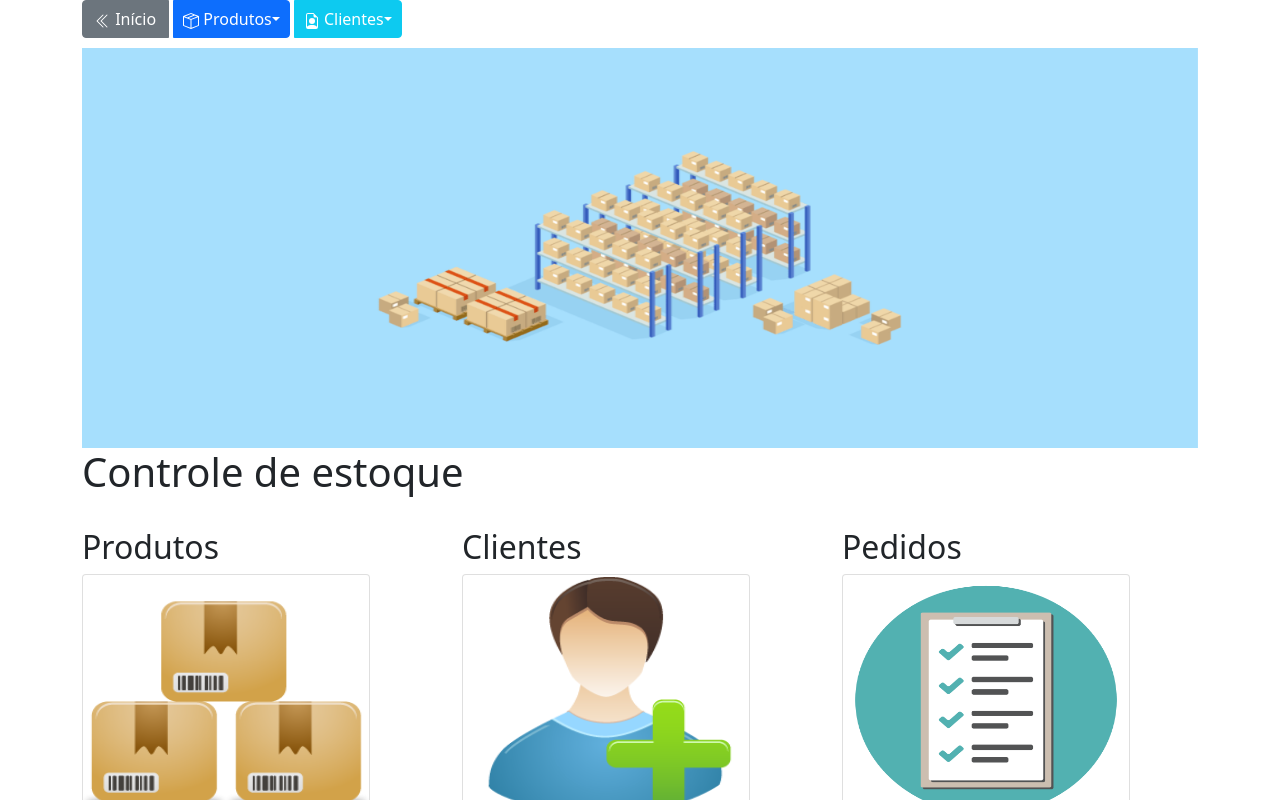
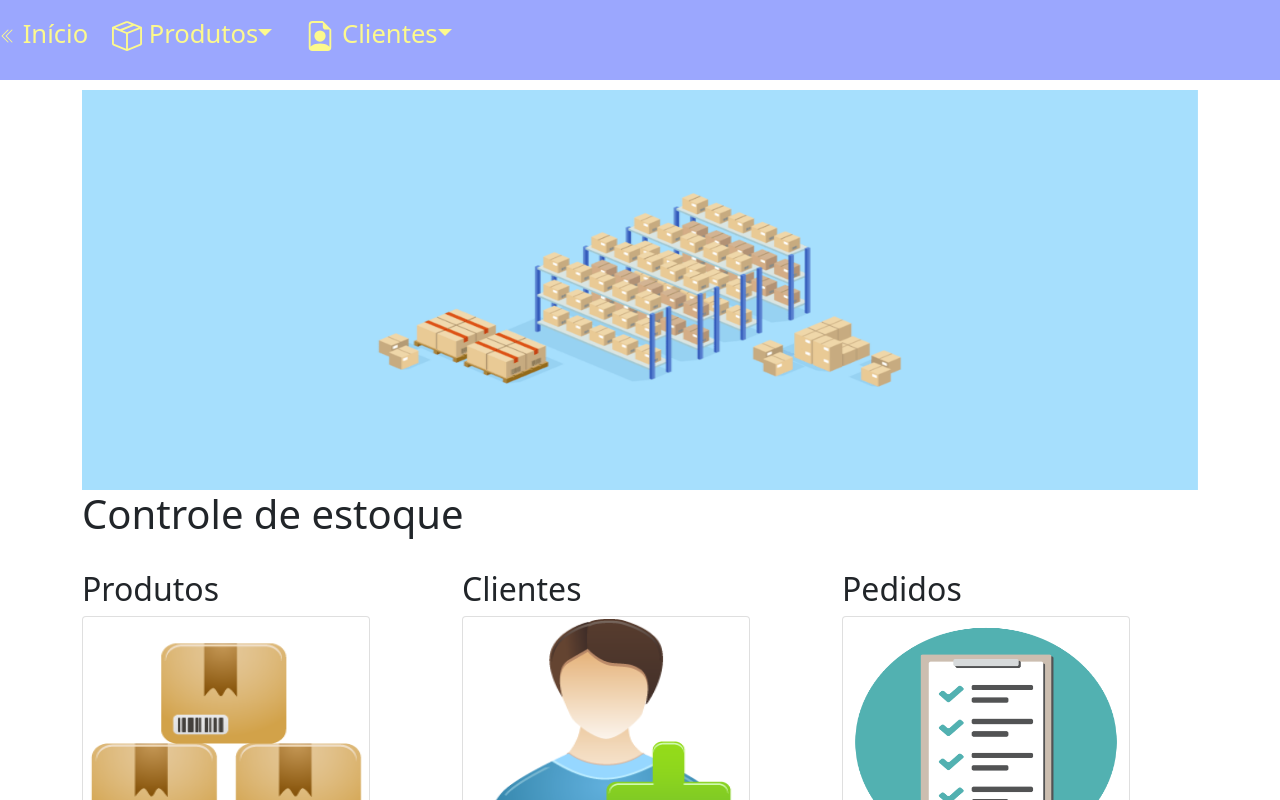
Before and after one commit to O-tav0/ControleEstoqueAng, an Angular app: page / in a window 1280 px wide. Shown: the top 800 px of the page. Built offline with nearby package versions, Linux system fonts and the light colour scheme.

Commit message:
Ajustar menu

```diff
--- a/src/app/menu/menu.component.css
+++ b/src/app/menu/menu.component.css
@@ -1,6 +1,19 @@
 .cliente {
     color: #FFF;
 }
-.btn {
-    margin-right: 5px;
+.menuItem {
+    margin-top: 15px;
+    font-size: 1.6em;
+    text-decoration: none;
+    margin-right: 15px;
+    color: #FCF98D;
 }
+
+.menuItem:hover {
+    color: #FFF;
+}
+
+.menu {
+    background-color: #9BA7FE;
+    height: 80px;
+}
--- a/src/app/menu/menu.component.html
+++ b/src/app/menu/menu.component.html
@@ -1,44 +1,29 @@
-<div class="container headerComponent min-height-header">
+<div class="headerComponent min-height-header menu">
   <div class="btn-group">
-      <button routerLink="" class="btn btn-secondary"> <svg xmlns="http://www.w3.org/2000/svg" width="16" height="16" fill="currentColor" class="bi bi-chevron-double-left" viewBox="0 0 16 16">
+      <a routerLink="" class="menuItem"> <svg xmlns="http://www.w3.org/2000/svg" width="16" height="16" fill="currentColor" class="bi bi-chevron-double-left" viewBox="0 0 16 16">
         <path fill-rule="evenodd" d="M8.354 1.646a.5.5 0 0 1 0 .708L2.707 8l5.647 5.646a.5.5 0 0 1-.708.708l-6-6a.5.5 0 0 1 0-.708l6-6a.5.5 0 0 1 .708 0z"/>
         <path fill-rule="evenodd" d="M12.354 1.646a.5.5 0 0 1 0 .708L6.707 8l5.647 5.646a.5.5 0 0 1-.708.708l-6-6a.5.5 0 0 1 0-.708l6-6a.5.5 0 0 1 .708 0z"/>
-      </svg> Início </button>
+      </svg> Início </a>
 
-      <button type="button" id="dropdownMenuButton" class="btn btn-primary dropdown-toggle dropdown-toggle-split" data-bs-toggle="dropdown" aria-haspopup="true" aria-expanded="false">
-        <span class="sr-only"> <svg xmlns="http://www.w3.org/2000/svg" width="16" height="16" fill="currentColor" class="bi bi-box-seam" viewBox="0 0 16 16">
+      <a type="button" id="dropdownMenuButton" class="dropdown-toggle dropdown-toggle-split menuItem" data-bs-toggle="dropdown" aria-haspopup="true" aria-expanded="false">
+        <span class="sr-only"> <svg xmlns="http://www.w3.org/2000/svg" width="30" height="30" fill="currentColor" class="bi bi-box-seam" viewBox="0 0 16 16">
           <path d="M8.186 1.113a.5.5 0 0 0-.372 0L1.846 3.5l2.404.961L10.404 2l-2.218-.887zm3.564 1.426L5.596 5 8 5.961 14.154 3.5l-2.404-.961zm3.25 1.7-6.5 2.6v7.922l6.5-2.6V4.24zM7.5 14.762V6.838L1 4.239v7.923l6.5 2.6zM7.443.184a1.5 1.5 0 0 1 1.114 0l7.129 2.852A.5.5 0 0 1 16 3.5v8.662a1 1 0 0 1-.629.928l-7.185 2.874a.5.5 0 0 1-.372 0L.63 13.09a1 1 0 0 1-.63-.928V3.5a.5.5 0 0 1 .314-.464L7.443.184z"/>
         </svg> Produtos</span>
-      </button>
+      </a>
       <div class="dropdown-menu" aria-labelledby="dropdownMenuButton">
         <a class="dropdown-item" routerLink="/cadastrarProdutos">Cadastrar Produtos</a>
         <a class="dropdown-item" routerLink="/listarProdutos">Listar Produtos</a>
       </div>
 
-      <button type="button" id="dropdownMenuButton" class="btn btn-info dropdown-toggle dropdown-toggle-split cliente" data-bs-toggle="dropdown" aria-haspopup="true" aria-expanded="false">
-        <span class="sr-only"> <svg xmlns="http://www.w3.org/2000/svg" width="16" height="16" fill="currentColor" class="bi bi-file-earmark-person" viewBox="0 0 16 16">
+      <a type="button" id="dropdownMenuButton" class="dropdown-toggle dropdown-toggle-split menuItem" data-bs-toggle="dropdown" aria-haspopup="true" aria-expanded="false">
+        <span class="sr-only"> <svg xmlns="http://www.w3.org/2000/svg" width="30" height="30" fill="currentColor" class="bi bi-file-earmark-person" viewBox="0 0 16 16">
           <path d="M11 8a3 3 0 1 1-6 0 3 3 0 0 1 6 0z"/>
           <path d="M14 14V4.5L9.5 0H4a2 2 0 0 0-2 2v12a2 2 0 0 0 2 2h8a2 2 0 0 0 2-2zM9.5 3A1.5 1.5 0 0 0 11 4.5h2v9.255S12 12 8 12s-5 1.755-5 1.755V2a1 1 0 0 1 1-1h5.5v2z"/>
         </svg> Clientes</span>
-      </button>
+      </a>
       <div class="dropdown-menu" aria-labelledby="dropdownMenuButton">
         <a class="dropdown-item" routerLink="/cadastrarProdutos">Cadastrar Clientes</a>
         <a class="dropdown-item" routerLink="/listarProdutos">Ver Clientes</a>
         <a class="dropdown-item" routerLink="/listarProdutos">Pesquisar Pedidos</a>
       </div>
 </div>
-
-<!--<nav class="navbar navbar-expand-lg navbar-light bg-light">
-    <a class="navbar-brand" routerLink="">Controle de estoque </a>
-    <button class="navbar-toggler" type="button" data-toggle="collapse" data-target="#navbarNavAltMarkup" aria-controls="navbarNavAltMarkup" aria-expanded="false" aria-label="Toggle navigation">
-      <span class="navbar-toggler-icon"></span>
-    </button>
-    <div class="collapse navbar-collapse" id="navbarNavAltMarkup">
-      <div class="navbar-nav">
-        <a class="nav-item nav-link" routerLink="/cadastrarProdutos">Produtos<span class="sr-only"> </span></a>
-        <a class="nav-item nav-link" href="#">Clientes</a>
-        <a class="nav-item nav-link" href="#">Pedidos</a>
-      </div>
-    </div>
-  </nav>
--->
```
